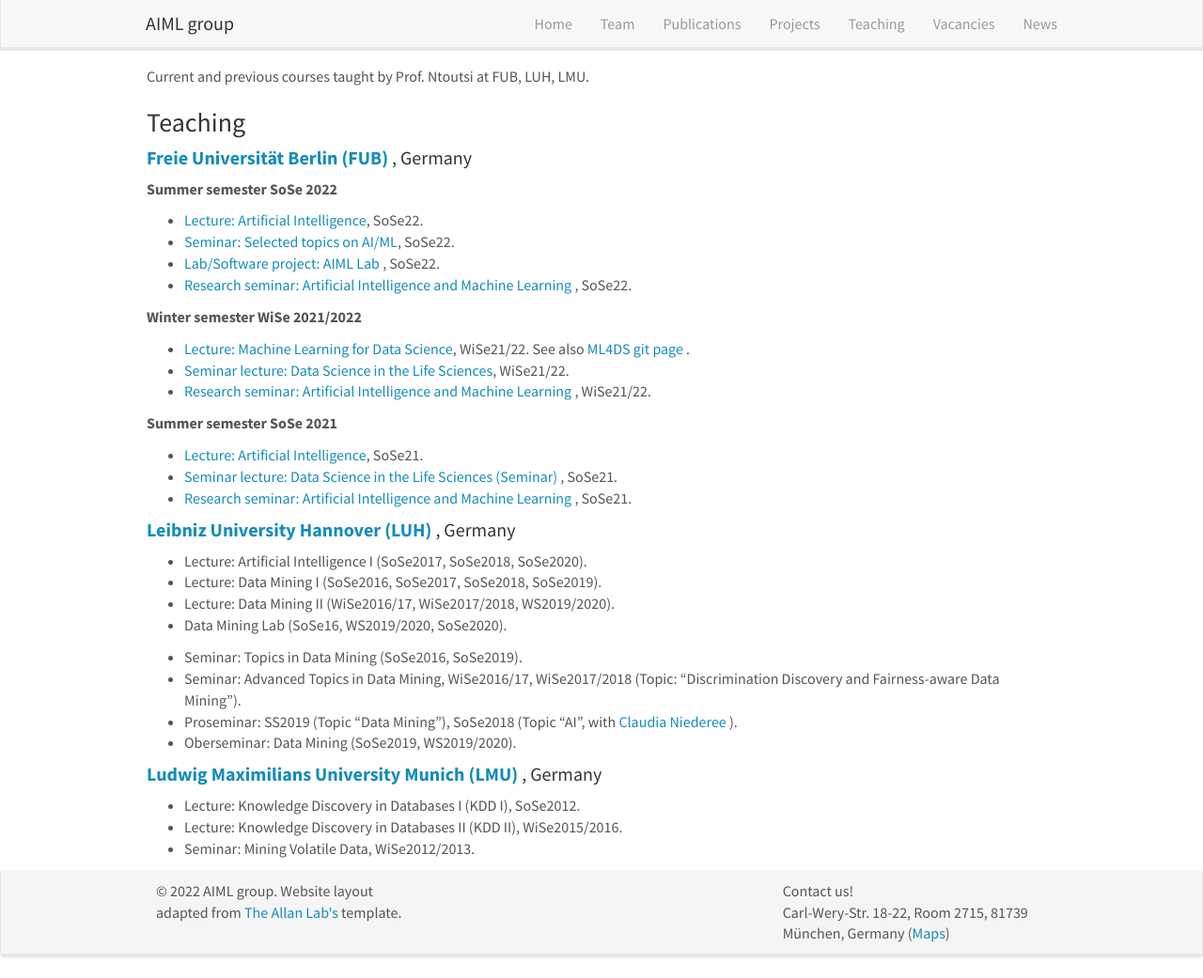
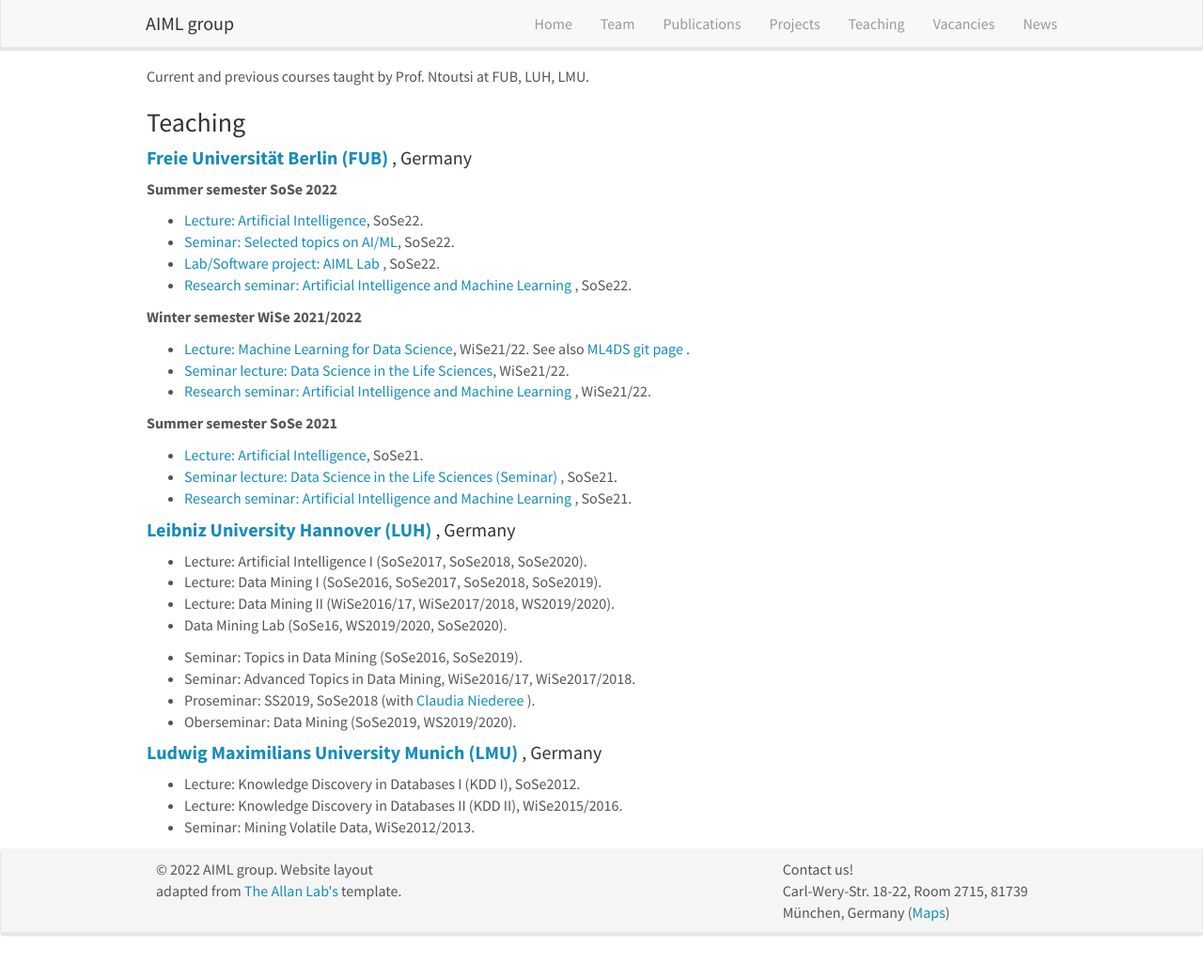
Before and after one commit to AIML-research/AIML-research.github.io, a Jekyll site: the page built from _pages/teaching.md, in a window 1280 px wide and 1041 px high. Shown: the whole window at 94% size. Built offline with Jekyll 4.4.1, drawn with Linux system fonts in a browser that asks for light colours; nearby versions of some CDN libraries.

Commit message:
Update teaching.md

```diff
--- a/_pages/teaching.md
+++ b/_pages/teaching.md
@@ -33,8 +33,8 @@
 - Data Mining Lab (SoSe16, WS2019/2020, SoSe2020).
 
 - Seminar: Topics in Data Mining (SoSe2016, SoSe2019).
-- Seminar: Advanced Topics in Data Mining, WiSe2016/17, WiSe2017/2018 (Topic: "Discrimination Discovery and Fairness-aware Data Mining").
-- Proseminar: SS2019 (Topic "Data Mining"), SoSe2018 (Topic "AI", with <a href ="https://www.l3s.de/user/niederee"> Claudia Niederee </a>).
+- Seminar: Advanced Topics in Data Mining, WiSe2016/17, WiSe2017/2018.
+- Proseminar: SS2019, SoSe2018 (with <a href ="https://www.l3s.de/user/niederee"> Claudia Niederee </a>).
 - Oberseminar: Data Mining (SoSe2019, WS2019/2020).
 
 #### <a href = "https://www.lmu.de/en/index.html"> <b>Ludwig Maximilians University Munich (LMU)</b> </a>, Germany
```
